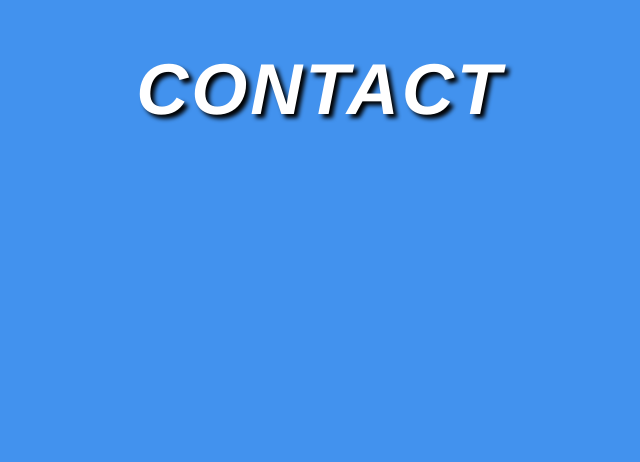
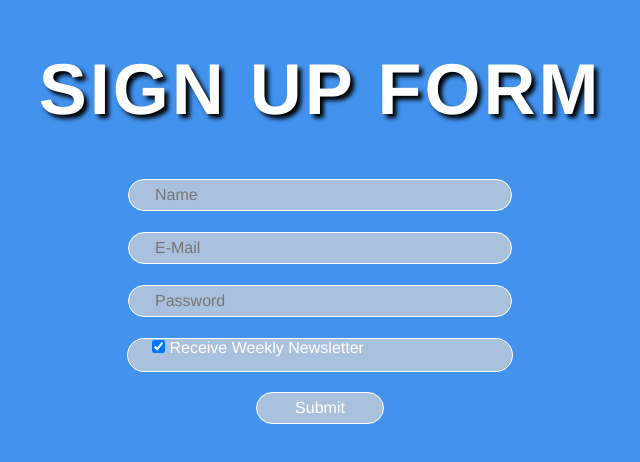
Before and after one commit to kevinmkerber/css-dojo, a plain HTML site: page contact.html in a window 1280 px wide. Shown: the whole page, without its empty margins (320-960 px from the left). Drawn offline with nearby package versions, Linux system fonts and the light colour scheme.

Commit message:
made input fields for contact page and styled contact.css

```diff
--- a/contact.html
+++ b/contact.html
@@ -1,15 +1,26 @@
 <html lang="en" dir="ltr">
     <head>
         <meta charset="utf-8">
-        <meta name="viewport" content="width=device-width, initial-scale=1, \ shrink-to-fit=no">
+        <meta name="viewport" content="width=device-width, initial-scale=1, shrink-to-fit=no">
         <!-- this is a reference to a content delivery network, which will cache web content
             improving speedsa -->
-        <link rel="stylesheet" href="https://cdnjs.cloudflare.com/ahax/libs\/normalize/8.0.0/normalize.css">
+        <link rel="stylesheet" href="https://cdnjs.cloudflare.com/ajax/libs/normalize/8.0.0/normalize.css">
         <link rel="stylesheet" href="styles/styles.css">
+		<link rel="stylesheet" href="styles/contact.css">
 
         <title>CSS Dojo</title>
     </head>
-    <body>
-        <h1>Contact</h1>
-    </body>
+    <body class="contact">
+		<h1>Sign Up Form</h1>
+		<form action="#" method="#">
+		<input type="text" placeholder="Name">
+		<input type="email" placeholder="E-Mail">
+		<input type="password" placeholder="Password">
+		<div class="checkbox-container">
+			<input type="checkbox" id="newsletter" checked>
+			<label for="newsletter">Receive Weekly Newsletter</label>
+		</div>
+		<button type="submit">Submit</button>
+		</form>
+	</body>
 </html>
--- a/styles/contact.css
+++ b/styles/contact.css
@@ -0,0 +1,35 @@
+.contact {
+	color: white;
+}
+
+.contact h1 {
+font-style: normal;
+}
+
+.contact input:not([type=checkbox]),
+.contact .checkbox-container,
+.contact button {
+	display: block;
+	width: 30%;
+	margin: 0 auto;
+	margin-top: 1.3em;
+	border-radius: 20px;
+	height: 2em;
+	text-indent: 1.5em;
+	background-color: rgb(170, 193, 221);
+	border: 1px solid white;
+}
+
+.contact input[type=checkbox] {
+	display: inline-block;
+}
+
+.contact input[type=checkbox]:checked {
+	background-color: RGB(170, 193, 221);
+}
+
+.contact button {
+	width: 10%;
+	text-indent: 0;
+	color: white;
+}
```
